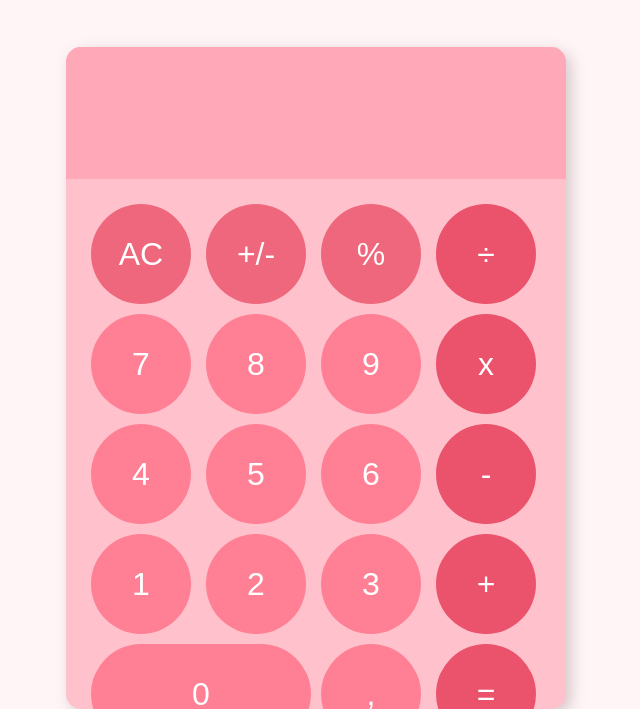
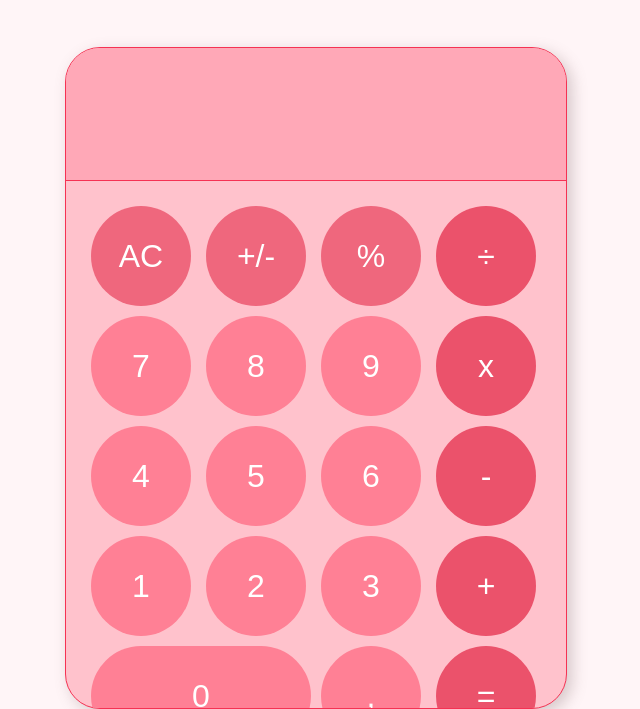
Before and after one commit to biggudiggu/calculator-program, a plain HTML site: page index.html in a window 1280 px wide. Shown: the part 91-800 px from the top of the page, without its empty margins (324-964 px from the left). Drawn offline with Linux system fonts and the light colour scheme.

Commit message:
Update style.css

```diff
--- a/style.css
+++ b/style.css
@@ -17,7 +17,8 @@ h1 {
 
 #calculator {
   background-color: hsl(350, 100%, 88%);
-  border-radius: 15px;
+  border-radius: 35px;
+  border: 1px solid rgb(245, 50, 83);
   max-width: 500px;
   overflow: hidden;
   box-shadow: 5px 5px 15px hsla(350, 12%, 42%, 0.306);
@@ -31,6 +32,7 @@ h1 {
   text-align: left;
   color: white;
   padding: 20px;
+  border-bottom: 1px solid rgb(245, 50, 83);
 }
 
 #keys {
```
